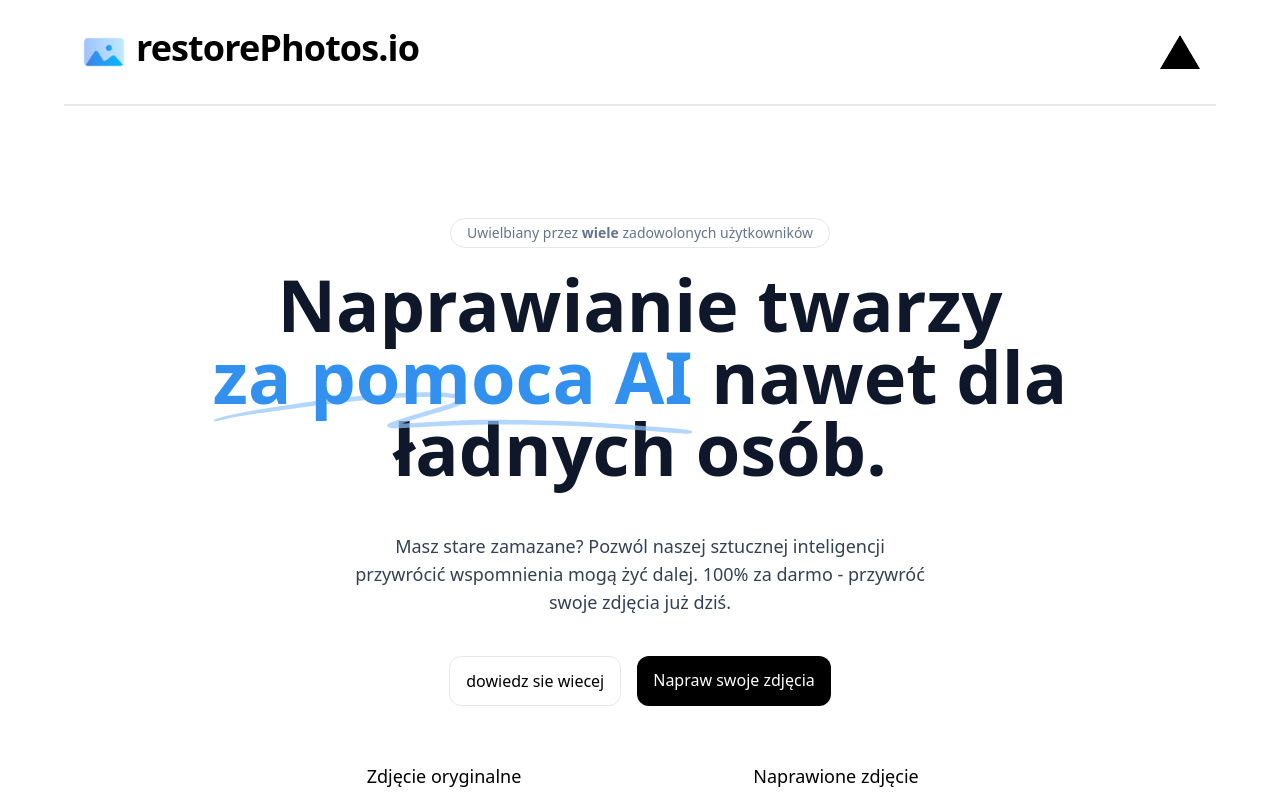
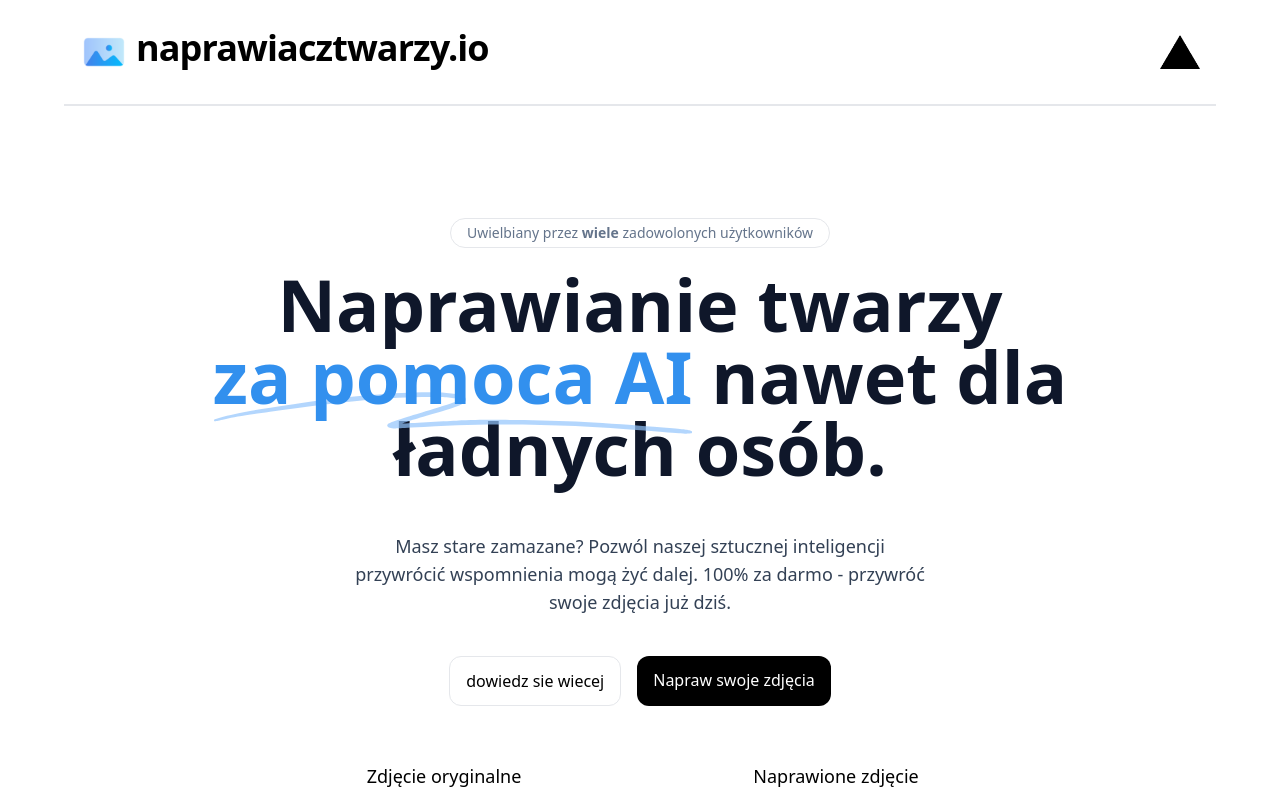
Before and after one commit to gbednarski/p2, a Next.js app: page / in a window 1280 px wide. Shown: the top 792 px of the page. Built offline with nearby package versions, Linux system fonts and the light colour scheme.

Commit message:
Update Header.tsx

```diff
--- a/components/Header.tsx
+++ b/components/Header.tsx
@@ -13,7 +13,7 @@ export default function Header({ photo }: { photo?: string | undefined }) {
           height={25}
         />
         <h1 className="sm:text-4xl text-2xl font-bold ml-2 tracking-tight">
-          restorePhotos.io
+          naprawiacztwarzy.io
         </h1>
       </Link>
       {photo ? (
```
